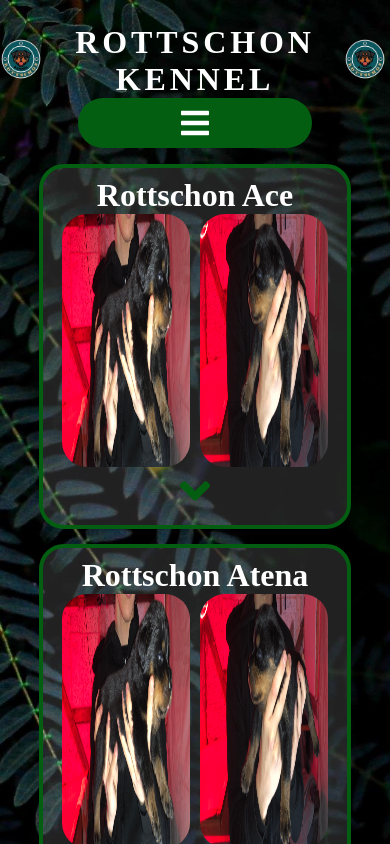
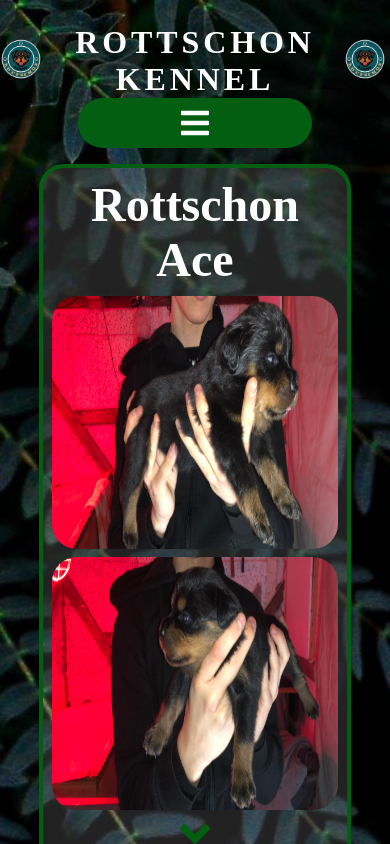
Before and after one commit to ROTTSCHON/Tara, a React (Create React App) app: page /Vectra/Sale in a window 390 px wide. Shown: the top 844 px of the page. Built offline with nearby package versions, Linux system fonts and the light colour scheme; a web font is replaced by a local one.

Commit message:
sale page

```diff
--- a/src/Components/Puppies/puppies.css
+++ b/src/Components/Puppies/puppies.css
@@ -3,9 +3,6 @@
     width: 80vw;
     display: flex;
     flex-direction: column;
-    justify-content: center;
-    align-content: center;
-    text-align: center;
     align-items: center;
     background-color: rgba(255, 255, 255, 0.13);
     border: 4px solid rgb(3, 94, 18);
@@ -16,7 +13,7 @@
 .puppy-container > h1
 {
     color: white;
-    font-size: 3Atena;
+    font-size: 3rem;
 }
 .puppy-big-container
 {
@@ -29,6 +26,7 @@
     width: 45%;
     height: 30vh;
     border-radius: 25px;
+    margin-top: 3%;
 }
 .puppy-image-container
 {
@@ -73,3 +71,17 @@
     border-radius: 25px;
     transition: 850ms;
 }
+
+@media only screen and (max-width:1200px)
+{
+    .puppy-image-container
+{
+    flex-direction: column;
+}
+.puppy-image
+{
+    width: auto;
+    margin-top: 3%;
+}
+
+}
```
